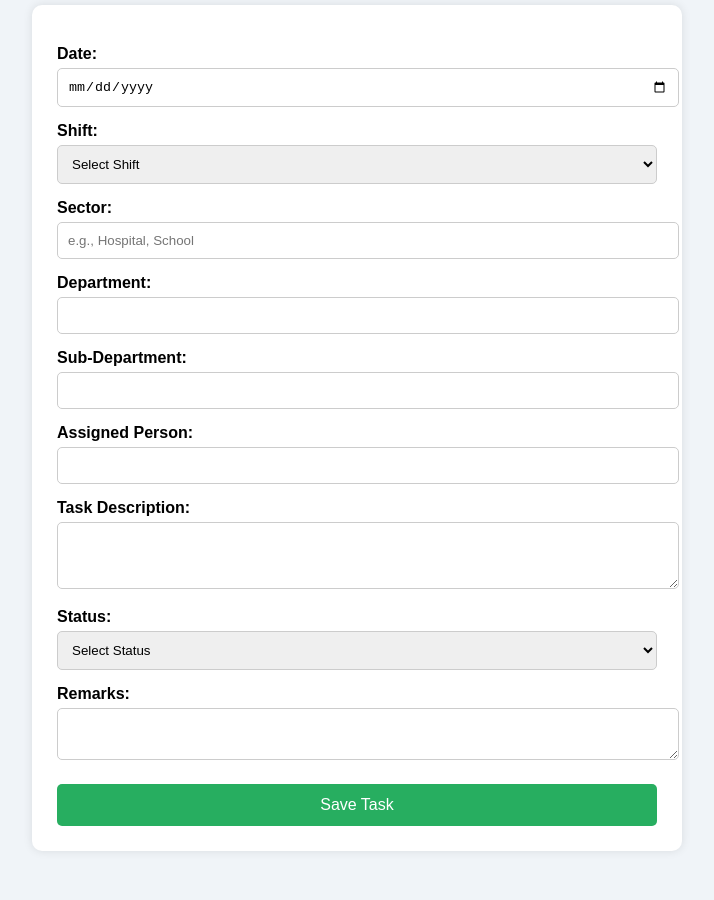
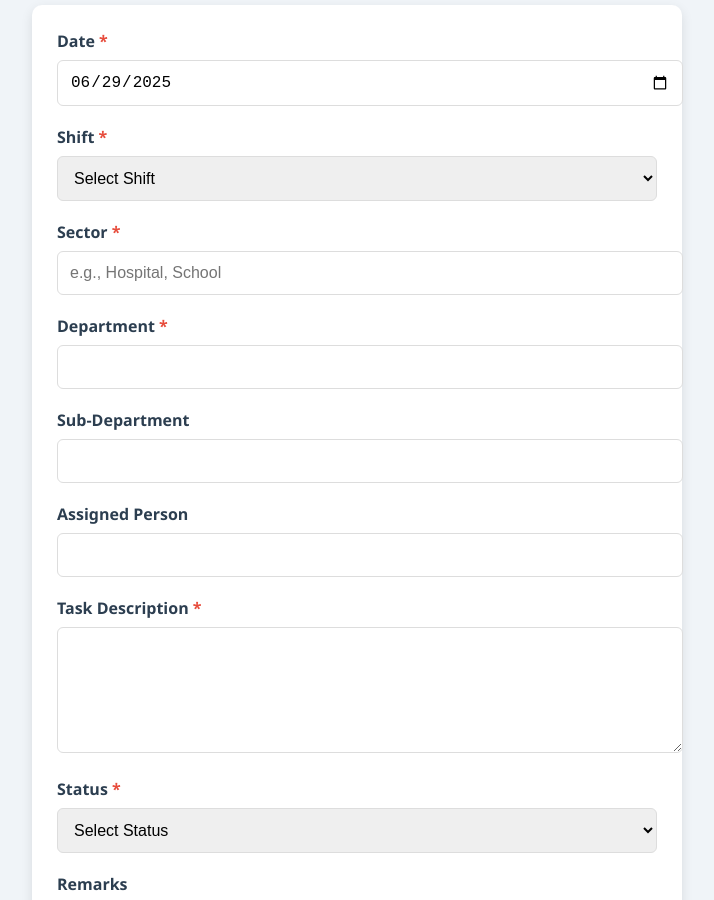
Before and after one commit to DhruvParmar17/universalworkhandler, a plain HTML site: page index.html in a window 1280 px wide. Shown: the part 101-1001 px from the top of the page, without its empty margins (283-997 px from the left). Drawn offline with Linux system fonts and the light colour scheme.

Commit message:
Update index.html

```diff
--- a/index.html
+++ b/index.html
@@ -1,142 +1,239 @@
 <!DOCTYPE html>
 <html lang="en">
 <head>
-  <meta charset="UTF-8">
+  <meta charset="UTF-8" />
+  <meta name="viewport" content="width=device-width, initial-scale=1.0"/>
   <title>Universal Department Work Logger</title>
   <style>
+    :root {
+      --primary: #27ae60;
+      --primary-dark: #219150;
+      --error: #e74c3c;
+      --text: #2c3e50;
+      --bg: #f0f4f8;
+      --card-bg: #fff;
+    }
     body {
-      font-family: Arial, sans-serif;
-      background-color: #f0f4f8;
-      padding: 30px;
+      font-family: 'Segoe UI', Arial, sans-serif;
+      background-color: var(--bg);
+      padding: 20px;
+      color: var(--text);
     }
-
     h2 {
       text-align: center;
-      color: #2c3e50;
+      margin-bottom: 25px;
+      color: var(--text);
     }
-
-    form {
-      max-width: 600px;
-      margin: auto;
-      background-color: #fff;
+    .container {
+      max-width: 650px;
+      margin: 0 auto;
+    }
+    .form-card {
+      background-color: var(--card-bg);
       padding: 25px;
       border-radius: 10px;
-      box-shadow: 0 0 10px rgba(0, 0, 0, 0.1);
+      box-shadow: 0 4px 12px rgba(0, 0, 0, 0.1);
     }
-
+    .form-group {
+      margin-bottom: 20px;
+    }
     label {
-      font-weight: bold;
+      font-weight: 600;
       display: block;
-      margin-top: 15px;
+      margin-bottom: 8px;
     }
-
-    input[type="text"],
-    input[type="date"],
-    textarea,
-    select {
+    input, select, textarea {
       width: 100%;
-      padding: 10px;
-      margin-top: 5px;
-      border-radius: 5px;
-      border: 1px solid #ccc;
+      padding: 12px;
+      border: 1px solid #ddd;
+      border-radius: 6px;
+      font-size: 16px;
+      transition: border 0.3s;
     }
-
-    button {
-      margin-top: 20px;
-      background-color: #27ae60;
+    input:focus, select:focus, textarea:focus {
+      border-color: var(--primary);
+      outline: none;
+      box-shadow: 0 0 0 2px rgba(39, 174, 96, 0.2);
+    }
+    textarea {
+      min-height: 100px;
+      resize: vertical;
+    }
+    .btn {
+      background-color: var(--primary);
       color: white;
-      padding: 12px;
       border: none;
-      border-radius: 5px;
+      padding: 14px;
+      font-size: 16px;
+      font-weight: 600;
+      border-radius: 6px;
+      cursor: pointer;
       width: 100%;
-      font-size: 16px;
-      cursor: pointer;
+      transition: background 0.3s;
     }
-
-    button:hover {
-      background-color: #219150;
+    .btn:hover {
+      background-color: var(--primary-dark);
+    }
+    .btn:disabled {
+      background-color: #95a5a6;
+      cursor: not-allowed;
+    }
+    .alert {
+      padding: 15px;
+      border-radius: 6px;
+      margin-bottom: 20px;
+      display: none;
+    }
+    .alert-success {
+      background-color: #d5f5e3;
+      color: #27ae60;
+      border: 1px solid #2ecc71;
+    }
+    .alert-error {
+      background-color: #fadbd8;
+      color: var(--error);
+      border: 1px solid var(--error);
+    }
+    .required::after {
+      content: " *";
+      color: var(--error);
     }
   </style>
 </head>
 <body>
+  <div class="container">
     <h2>Universal Department Work Logger</h2>
 
+    <div id="alertBox" class="alert" role="alert"></div>
+
+    <div class="form-card">
       <form id="workForm">
-    <label>Date:</label>
-    <input type="date" name="date" required>
+        <div class="form-group">
+          <label for="date" class="required">Date</label>
+          <input type="date" id="date" name="date" required />
+        </div>
 
-    <label>Shift:</label>
-    <select name="shift" required>
+        <div class="form-group">
+          <label for="shift" class="required">Shift</label>
+          <select id="shift" name="shift" required>
             <option value="">Select Shift</option>
             <option>Morning</option>
             <option>Afternoon</option>
             <option>Night</option>
             <option>General</option>
           </select>
+        </div>
 
-    <label>Sector:</label>
-    <input type="text" name="sector" placeholder="e.g., Hospital, School" required>
+        <div class="form-group">
+          <label for="sector" class="required">Sector</label>
+          <input type="text" id="sector" name="sector" placeholder="e.g., Hospital, School" required />
+        </div>
 
-    <label>Department:</label>
-    <input type="text" name="department" required>
+        <div class="form-group">
+          <label for="department" class="required">Department</label>
+          <input type="text" id="department" name="department" required />
+        </div>
 
-    <label>Sub-Department:</label>
-    <input type="text" name="subdepartment">
+        <div class="form-group">
+          <label for="subdepartment">Sub-Department</label>
+          <input type="text" id="subdepartment" name="subdepartment" />
+        </div>
 
-    <label>Assigned Person:</label>
-    <input type="text" name="person">
+        <div class="form-group">
+          <label for="person">Assigned Person</label>
+          <input type="text" id="person" name="person" />
+        </div>
 
-    <label>Task Description:</label>
-    <textarea name="task" rows="3" required></textarea>
+        <div class="form-group">
+          <label for="task" class="required">Task Description</label>
+          <textarea id="task" name="task" required></textarea>
+        </div>
 
-    <label>Status:</label>
-    <select name="status" required>
+        <div class="form-group">
+          <label for="status" class="required">Status</label>
+          <select id="status" name="status" required>
             <option value="">Select Status</option>
             <option>Pending</option>
             <option>In Progress</option>
             <option>Completed</option>
           </select>
+        </div>
 
-    <label>Remarks:</label>
-    <textarea name="remarks" rows="2"></textarea>
+        <div class="form-group">
+          <label for="remarks">Remarks</label>
+          <textarea id="remarks" name="remarks"></textarea>
+        </div>
 
-    <button type="submit">Save Task</button>
+        <button type="submit" class="btn" id="submitBtn">Save Task</button>
       </form>
+    </div>
+  </div>
 
   <script>
-    const form = document.getElementById("workForm");
-    const scriptURL = "https://script.google.com/macros/s/AKfycbxZHdV2_P7M8PY0fWwmOCdnW3IQ4dejPrvFNVIjkYxv4p37f_1u-eEQoeCK-0NqhIJGiQ/exec";
+    document.addEventListener('DOMContentLoaded', () => {
+      const form = document.getElementById('workForm');
+      const submitBtn = document.getElementById('submitBtn');
+      const alertBox = document.getElementById('alertBox');
+      const scriptURL = 'https://script.google.com/macros/s/AKfycbyE0q2MIcUuMvioXh_wV6JrQjnMoOzyPcDWp8sq6ManxYlaaTp6isBsOpWOkhE-gcGSbA/exec';
 
-    form.addEventListener("submit", e => {
+      // Set today's date as default
+      const today = new Date().toISOString().split('T')[0];
+      document.getElementById('date').value = today;
+
+      form.addEventListener('submit', async (e) => {
         e.preventDefault();
+
+        if (!form.checkValidity()) {
+          form.reportValidity();
+          return;
+        }
 
         const formData = new FormData(form);
         const data = {};
         formData.forEach((value, key) => {
-        data[key] = value;
+          data[key] = value.trim();
         });
 
-      fetch(scriptURL, {
-        method: "POST",
+        submitBtn.disabled = true;
+        submitBtn.textContent = 'Saving...';
+        alertBox.style.display = 'none';
+
+        try {
+          const response = await fetch(scriptURL, {
+            method: 'POST',
             body: JSON.stringify(data),
             headers: {
-          "Content-Type": "application/json"
+              'Content-Type': 'application/json'
             }
-      })
-      .then(response => response.json())
-      .then(res => {
-        if (res.result === "success") {
-          alert("✅ Task saved successfully!");
+          });
+
+          const result = await response.json();
+
+          if (result.result === 'success') {
+            showAlert('Task saved successfully!', 'success');
             form.reset();
+            document.getElementById('date').value = today;
           } else {
-          alert("❌ Error saving task! " + res.error);
-          console.error("Save error:", res.error);
+            throw new Error(result.error || 'Failed to save task');
           }
-      })
-      .catch(err => {
-        alert("⚠️ Connection error. Please check your internet or CORS settings.");
-        console.error("Fetch error:", err);
+        } catch (error) {
+          console.error('Error:', error);
+          showAlert(`Error: ${error.message}`, 'error');
+        } finally {
+          submitBtn.disabled = false;
+          submitBtn.textContent = 'Save Task';
+        }
       });
+
+      function showAlert(message, type) {
+        alertBox.textContent = message;
+        alertBox.className = `alert alert-${type}`;
+        alertBox.style.display = 'block';
+
+        setTimeout(() => {
+          alertBox.style.display = 'none';
+        }, 5000);
+      }
     });
   </script>
 </body>
```
Lines whose indentation alone changed are shown as unchanged.
